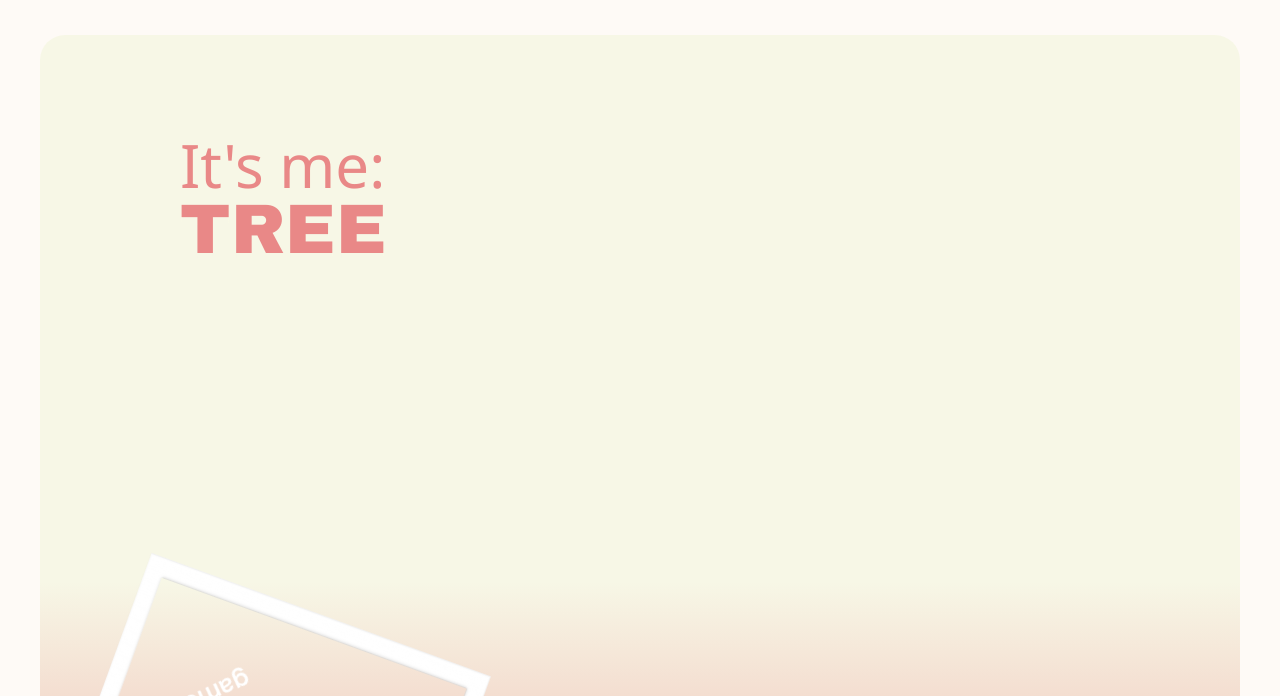
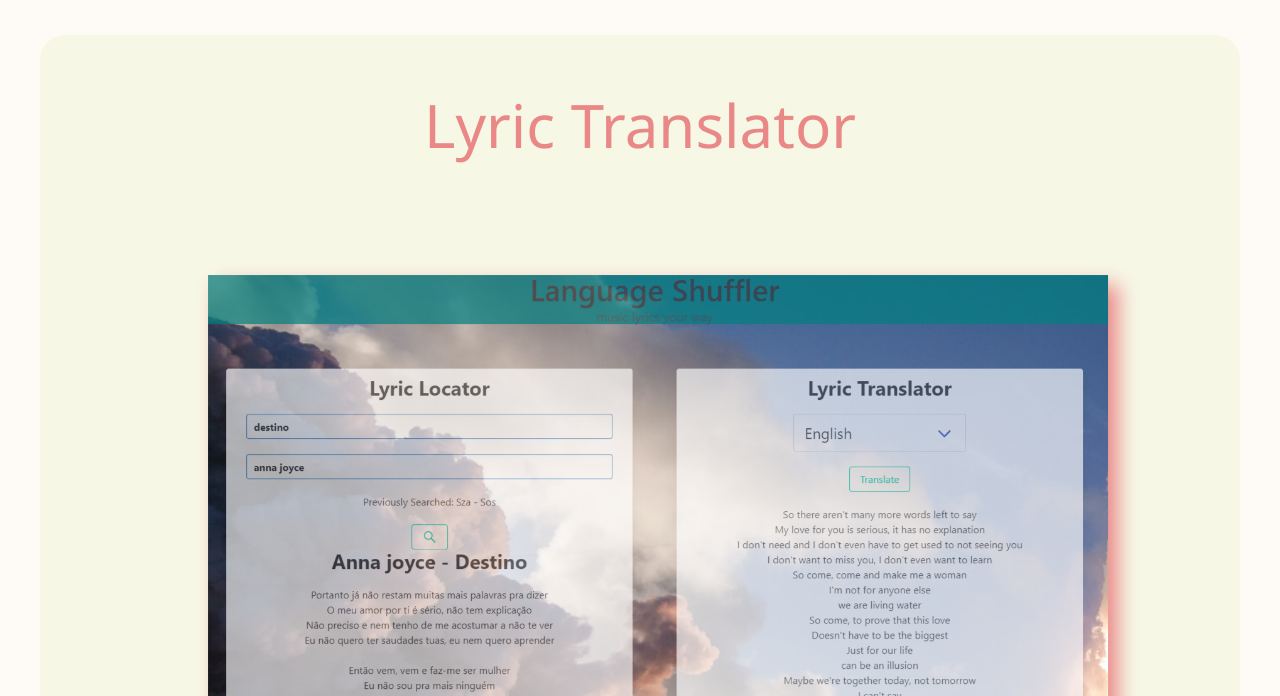
Before and after one commit to treecao/portfolio, a plain HTML site: page index.html in a window 1280 px wide. Shown: the part 2364-3060 px from the top of the page. Drawn offline with Linux system fonts and the light colour scheme.

Commit message:
updating to include recent project

```diff
--- a/index.html
+++ b/index.html
@@ -59,6 +59,12 @@
             </a>
         </section>
 
+        <section class="css-snippet-section"> <!--lyric translator project-->
+            <h2 class="css-snippet"> Lyric Translator</h2>
+            <a href="https://treecao.github.io/lyric-translator/" target="_blank" > <img src="assets\Images\lyric-translator.png" class="cheat">
+            </a>
+        </section>
+
         <section id="about" class="about-section"> <!--about me bouncing text & image-->
             <h2 class="about">It's me: <div class="bouncing-text">
                 <div class="t">T</div>
```
Also changed, not shown: assets/Images/lyric-translator.png (added).
